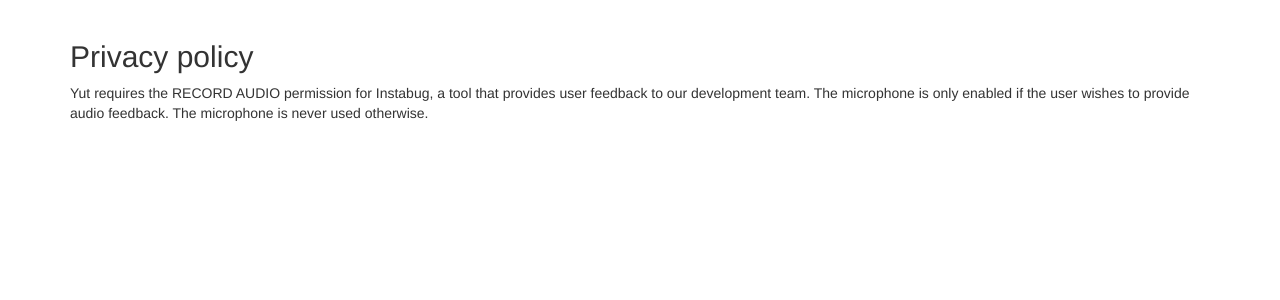
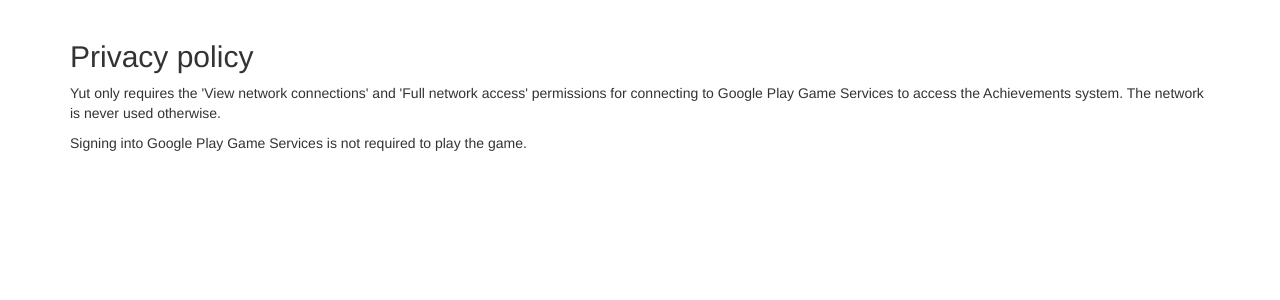
Before and after one commit to superjeffreyc/Yut-Website, a Django app: page /privacy in a window 1280 px wide. Shown: the part 51-351 px from the top of the page. Run offline with Django 3.2, Linux system fonts and the light colour scheme; some libraries are stand-ins or nearby versions.

Commit message:
Update privacy policy

```diff
--- a/src/templates/privacy.html
+++ b/src/templates/privacy.html
@@ -7,9 +7,10 @@
 
 <h2>Privacy policy</h2>
 
-<p>Yut requires the RECORD AUDIO permission for Instabug, a tool that provides user feedback to our development team.
-The microphone is only enabled if the user wishes to provide audio feedback. The microphone is never used otherwise.
-</p>
+<p>Yut only requires the 'View network connections' and 'Full network access' permissions
+for connecting to Google Play Game Services to access the Achievements system. The network is never used otherwise.</p>
+
+<p>Signing into Google Play Game Services is not required to play the game.</p>
 
 
 
```
